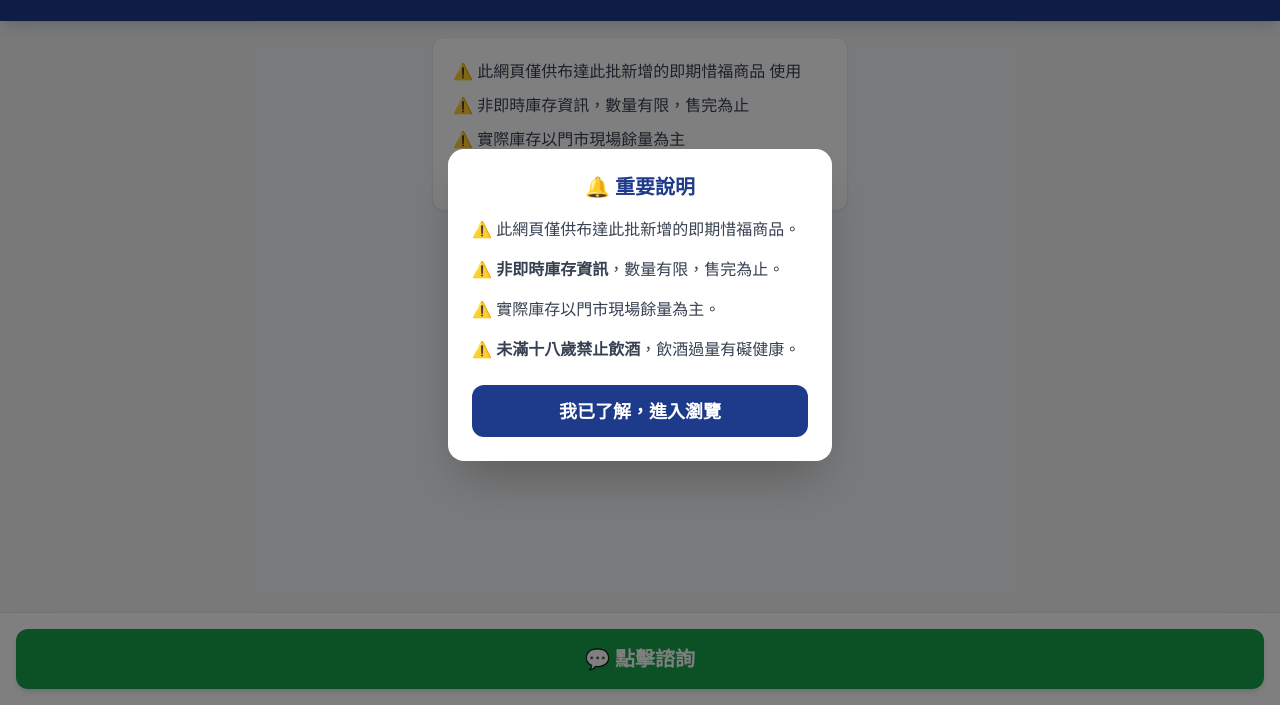
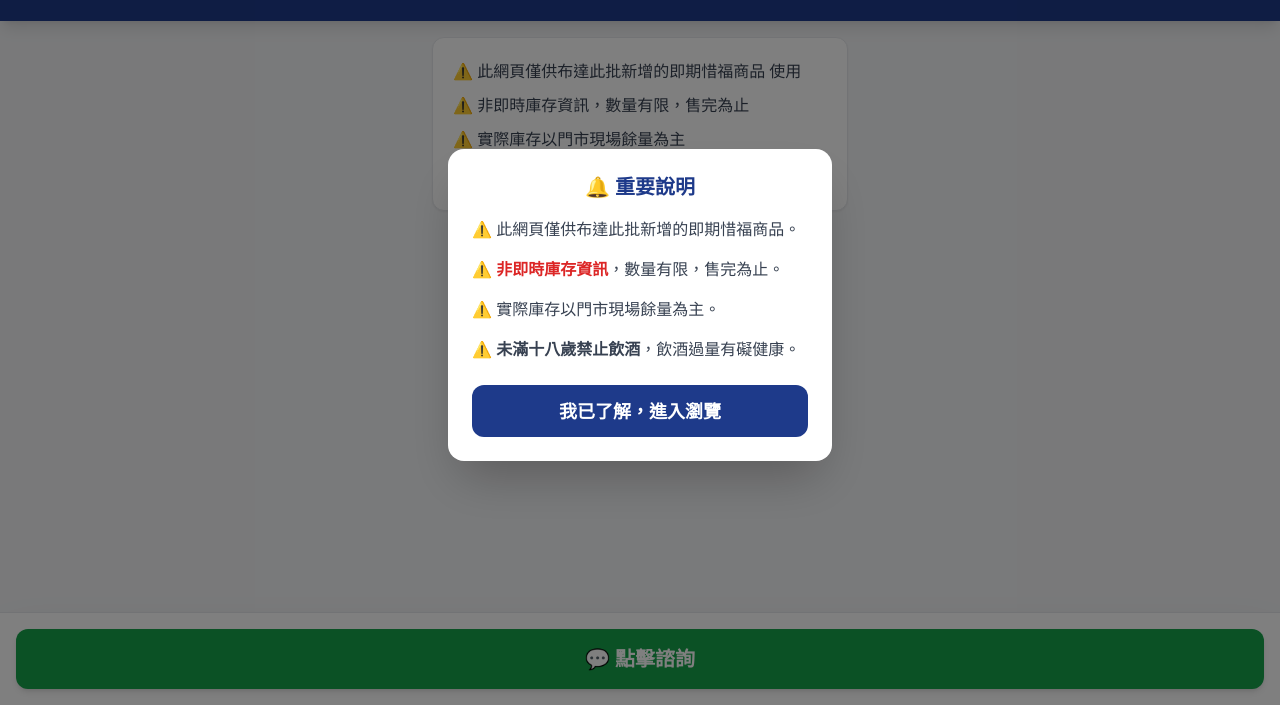
Before and after one commit to Tai9KK/HLALLCS, a plain HTML site: page LMT-HL.html in a window 1280 px wide. Shown: the part 95-800 px from the top of the page. Drawn offline with nearby package versions, Linux system fonts and the light colour scheme; no server answers.

```diff
--- a/LMT-HL.html
+++ b/LMT-HL.html
@@ -14,7 +14,7 @@
             <h2 class="text-xl font-bold text-blue-900 mb-4 text-center">🔔 重要說明</h2>
             <div class="space-y-4 text-gray-700 text-base">
                 <p>⚠️ 此網頁僅供布達此批新增的即期惜福商品。</p>
-                <p>⚠️ <strong>非即時庫存資訊</strong>，數量有限，售完為止。</p>
+                <p>⚠️ <strong  class="font-black text-red-600">非即時庫存資訊</strong>，數量有限，售完為止。</p>
                 <p>⚠️ 實際庫存以門市現場餘量為主。</p>
                 <p>⚠️ <strong>未滿十八歲禁止飲酒</strong>，飲酒過量有礙健康。</p>
             </div>
```
